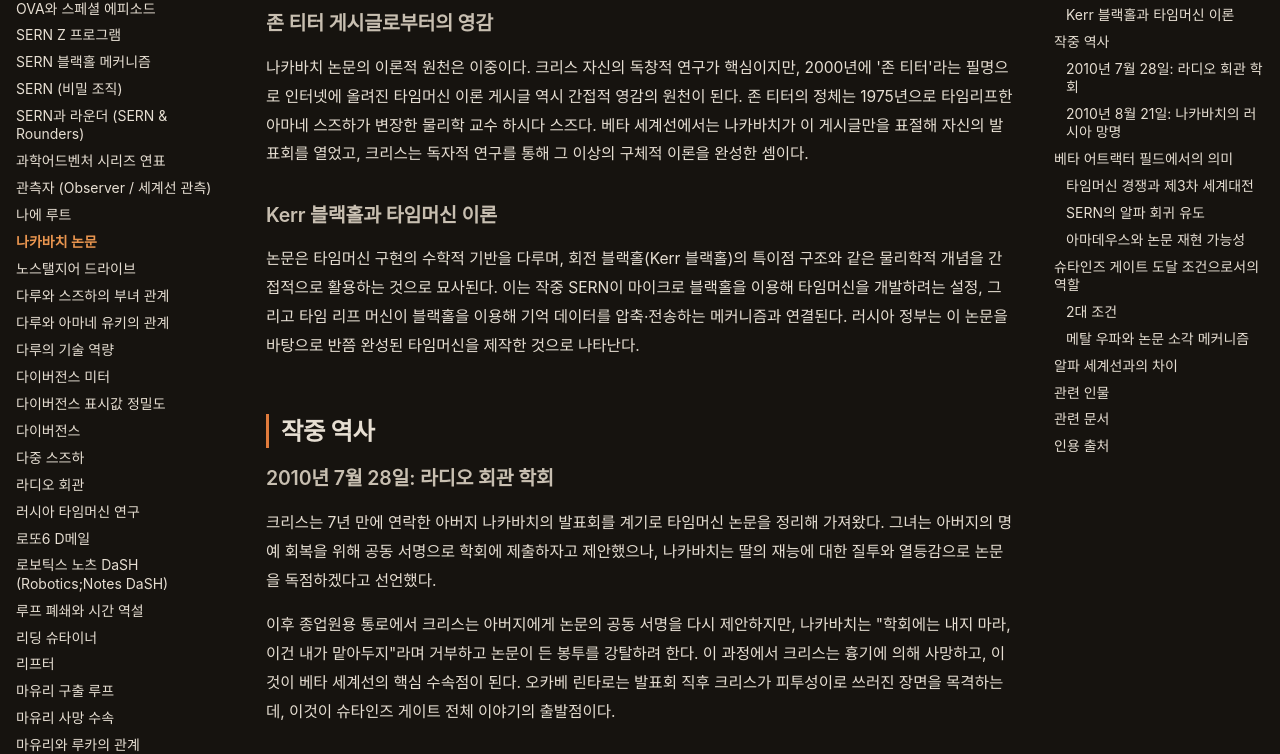
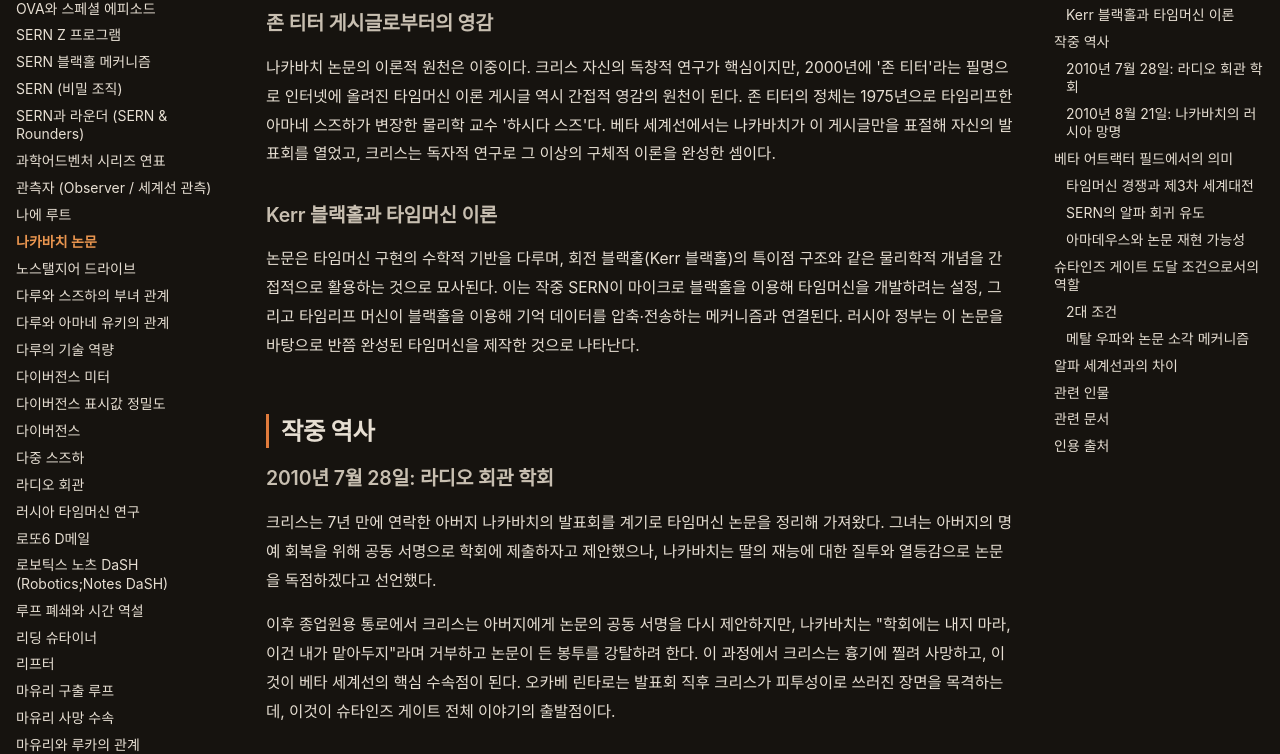
Before and after one commit to sgwiki/sgwiki.github.io, an MkDocs documentation site: the page built from wiki/lore/나카바치-논문.md, in a window 1280 px wide and 1400 px high, scrolled down 1076 px. Shown: the part 202-956 px from the top of the window. Built offline with MkDocs 1.6.1 and Material for MkDocs 9.7.7, drawn with Linux system fonts in a browser that asks for light colours; some web fonts are replaced; some of the changed text lies outside the part shown.

Commit message:
chore(wiki): 나카바치-논문 정비 — restructurer no-op(구조 이미 정합)·rewriter VOCAB('타임 리프 머신'→'타임리프 머신' 1건·'하시다 스즈다'→인용 가명 '하시다 스즈'+종결어미 분리 1건)·humanize 12건(번역투 ~를 통해 2·~에 의해 피동문 2·light verb '가지고 있다' 1·형식명사 능력·의미·추상주어 3·메타진입 2·종결어미 변주 2)·사실·스포일러(endgame)·수치(2010년 7월 28일·2010년 8월 21일·2036년·1975년·2000년·57억 명·10억 명·1.130205%)·인용([팬 분석] Mechanics §3) 불변·quote_protect pass·fact_guard pass·sanitizer pass·linker pass(내부 11 ok·broken 0)

```diff
--- a/wiki/lore/나카바치-논문.md
+++ b/wiki/lore/나카바치-논문.md
@@ -30,11 +30,11 @@
 
 ### 존 티터 게시글로부터의 영감
 
-나카바치 논문의 이론적 원천은 이중이다. 크리스 자신의 독창적 연구가 핵심이지만, 2000년에 '존 티터'라는 필명으로 인터넷에 올려진 타임머신 이론 게시글 역시 간접적 영감의 원천이 된다. 존 티터의 정체는 1975년으로 타임리프한 아마네 스즈하가 변장한 물리학 교수 하시다 스즈다. 베타 세계선에서는 나카바치가 이 게시글만을 표절해 자신의 발표회를 열었고, 크리스는 독자적 연구를 통해 그 이상의 구체적 이론을 완성한 셈이다.
+나카바치 논문의 이론적 원천은 이중이다. 크리스 자신의 독창적 연구가 핵심이지만, 2000년에 '존 티터'라는 필명으로 인터넷에 올려진 타임머신 이론 게시글 역시 간접적 영감의 원천이 된다. 존 티터의 정체는 1975년으로 타임리프한 아마네 스즈하가 변장한 물리학 교수 '하시다 스즈'다. 베타 세계선에서는 나카바치가 이 게시글만을 표절해 자신의 발표회를 열었고, 크리스는 독자적 연구로 그 이상의 구체적 이론을 완성한 셈이다.
 
 ### Kerr 블랙홀과 타임머신 이론
 
-논문은 타임머신 구현의 수학적 기반을 다루며, 회전 블랙홀(Kerr 블랙홀)의 특이점 구조와 같은 물리학적 개념을 간접적으로 활용하는 것으로 묘사된다. 이는 작중 SERN이 마이크로 블랙홀을 이용해 타임머신을 개발하려는 설정, 그리고 타임 리프 머신이 블랙홀을 이용해 기억 데이터를 압축·전송하는 메커니즘과 연결된다. 러시아 정부는 이 논문을 바탕으로 반쯤 완성된 타임머신을 제작한 것으로 나타난다.
+논문은 타임머신 구현의 수학적 기반을 다루며, 회전 블랙홀(Kerr 블랙홀)의 특이점 구조와 같은 물리학적 개념을 간접적으로 활용하는 것으로 묘사된다. 이는 작중 SERN이 마이크로 블랙홀을 이용해 타임머신을 개발하려는 설정, 그리고 타임리프 머신이 블랙홀을 이용해 기억 데이터를 압축·전송하는 메커니즘과 연결된다. 러시아 정부는 이 논문을 바탕으로 반쯤 완성된 타임머신을 제작한 것으로 나타난다.
 
 ## 작중 역사
 
@@ -42,7 +42,7 @@
 
 크리스는 7년 만에 연락한 아버지 나카바치의 발표회를 계기로 타임머신 논문을 정리해 가져왔다. 그녀는 아버지의 명예 회복을 위해 공동 서명으로 학회에 제출하자고 제안했으나, 나카바치는 딸의 재능에 대한 질투와 열등감으로 논문을 독점하겠다고 선언했다.
 
-이후 종업원용 통로에서 크리스는 아버지에게 논문의 공동 서명을 다시 제안하지만, 나카바치는 "학회에는 내지 마라, 이건 내가 맡아두지"라며 거부하고 논문이 든 봉투를 강탈하려 한다. 이 과정에서 크리스는 흉기에 의해 사망하고, 이것이 베타 세계선의 핵심 수속점이 된다. 오카베 린타로는 발표회 직후 크리스가 피투성이로 쓰러진 장면을 목격하는데, 이것이 슈타인즈 게이트 전체 이야기의 출발점이다.
+이후 종업원용 통로에서 크리스는 아버지에게 논문의 공동 서명을 다시 제안하지만, 나카바치는 "학회에는 내지 마라, 이건 내가 맡아두지"라며 거부하고 논문이 든 봉투를 강탈하려 한다. 이 과정에서 크리스는 흉기에 찔려 사망하고, 이것이 베타 세계선의 핵심 수속점이 된다. 오카베 린타로는 발표회 직후 크리스가 피투성이로 쓰러진 장면을 목격하는데, 이것이 슈타인즈 게이트 전체 이야기의 출발점이다.
 
 ### 2010년 8월 21일: 나카바치의 러시아 망명
 
@@ -66,7 +66,7 @@
 
 ### 아마데우스와 논문 재현 가능성
 
-크리스의 기억을 담고 있는 아마데우스 프로그램은 논문을 재현할 수 있는 능력을 가지고 있어, 베타 세계선의 타임머신 경쟁 기간 동안 극도의 관심 대상이 된다. 아마데우스가 각국 정보기관에 의해 탈취·분석되면, 크리스가 작성한 논문과 동등한 수준의 타임머신 이론이 복원될 수 있다는 의미다. 이것이 슈타인즈 게이트 0 루트에서 아마데우스가 핵심적 갈등의 대상이 되는 이유 중 하나다.
+크리스의 기억을 담고 있는 아마데우스 프로그램은 논문을 재현할 수 있어, 베타 세계선의 타임머신 경쟁 기간 동안 극도의 관심 대상이 된다. 각국 정보기관이 아마데우스를 탈취해 분석하면 크리스가 작성한 논문과 동등한 수준의 타임머신 이론이 복원될 수 있다. 슈타인즈 게이트 0 루트에서 아마데우스가 핵심적 갈등의 대상이 되는 까닭이기도 하다.
 
 ## 슈타인즈 게이트 도달 조건으로서의 역할
 
@@ -88,20 +88,20 @@
 - **메탈 우파(베타 수속)**: 자석이 있어 서류 가방에 붙었다가 떨어져 나가 논문 봉투에 들어간다. 금속 탐지기에 걸려 논문이 기내로 반입되고, 화재에서 살아남아 러시아에 도달한다.
 - **일반 우파(슈타인즈 게이트 수속)**: 자석이 없어 서류 가방과 함께 화물칸으로 들어간다. 금속 탐지기가 작동하지 않아 논문도 화물칸에 맡겨지고, 화재로 소각된다.
 
-이 메커니즘이 바로 "세계의 운명은 하나의 캡슐토이에 걸려 있다"는 서사의 실체다.
+"세계의 운명은 하나의 캡슐토이에 걸려 있다"는 서사의 실체가 바로 이 메커니즘이다.
 
 ## 알파 세계선과의 차이
 
 나카바치 논문은 베타 어트랙터 필드에서만 존재하는 문서다. 알파 세계선에서는 오카베의 첫 D메일로 인해 스즈하의 타임머신이 라디오 회관에 불시착하면서 나카바치 발표회 자체가 취소된다. 발표회가 열리지 않으므로 크리스가 아버지를 방문할 이유가 사라지고, 논문 탈취 사건도 발생하지 않는다.
 
-알파 세계선의 나카바치는 하시다 스즈 교수의 직접 제자로서 인간성이 보존된 인물이다. 베타 세계선의 나카바치가 인터넷 게시글만으로 지식을 흡수한 표절자인 것과 대조적으로, 알파의 나카바치는 스즈의 인간성을 직접 배운 진정한 이론가다. 이 차이의 분기점은 1975년 스즈하의 존재 여부에 달려 있다.
+알파 세계선의 나카바치는 하시다 스즈 교수의 직접 제자로서 인간성이 보존된 인물이다. 베타 세계선의 나카바치가 인터넷 게시글만으로 지식을 흡수한 표절자인 것과 대조적으로, 알파의 나카바치는 스즈의 인간성을 직접 배운 진정한 이론가다. 이 차이는 1975년 스즈하의 존재 여부에 달려 있다.
 
 ## 관련 인물
 
-- **마키세 크리스**: 논문의 실질적 저자. 시간 여행의 가능성을 정리한 독창적 이론을 완성했지만, 아버지의 탈취 시도로 인해 베타 세계선에서 사망한다.
+- **마키세 크리스**: 논문의 실질적 저자. 시간 여행의 가능성을 정리한 독창적 이론을 완성했지만, 아버지의 탈취 시도로 인해 베타 세계선에서 목숨을 잃는다.
 - **닥터 나카바치(마키세 쇼이치)**: 논문의 표면적 발표자이자 탈취자. 크리스의 논문을 자신의 이름으로 러시아에 가져가 제3차 세계대전의 직접적 원인을 제공한다.
-- **오카베 린타로**: 크리스의 죽음을 최초로 목격한 관측자. 오퍼레이션 스쿨드를 통해 논문 소각과 크리스 구출을 동시에 달성한다.
-- **아마네 스즈하**: 2036년에서 타임머신을 타고 온 시간 여행자. 나카바치 논문이 초래할 제3차 세계대전의 비극을 직접 겪은 인물로, 오카베에게 논문의 위험성을 경고한다.
+- **오카베 린타로**: 크리스의 죽음을 최초로 목격한 관측자. 오퍼레이션 스쿨드로 논문 소각과 크리스 구출을 동시에 달성한다.
+- **아마네 스즈하**: 2036년에서 타임머신을 타고 온 시간 여행자. 나카바치 논문이 초래할 제3차 세계대전의 비극을 직접 겪은 인물로, 오카베에게 논문의 위험성을 일깨운다.
 - **하시다 이타루**: 존 티터(하시다 스즈)의 후손이자 미래 가젯 연구소의 기술 담당. 논문과 직접적 관련은 없지만, 스즈하를 통한 인과 사슬의 연결점에 있다.
 
 ## 관련 문서
```
